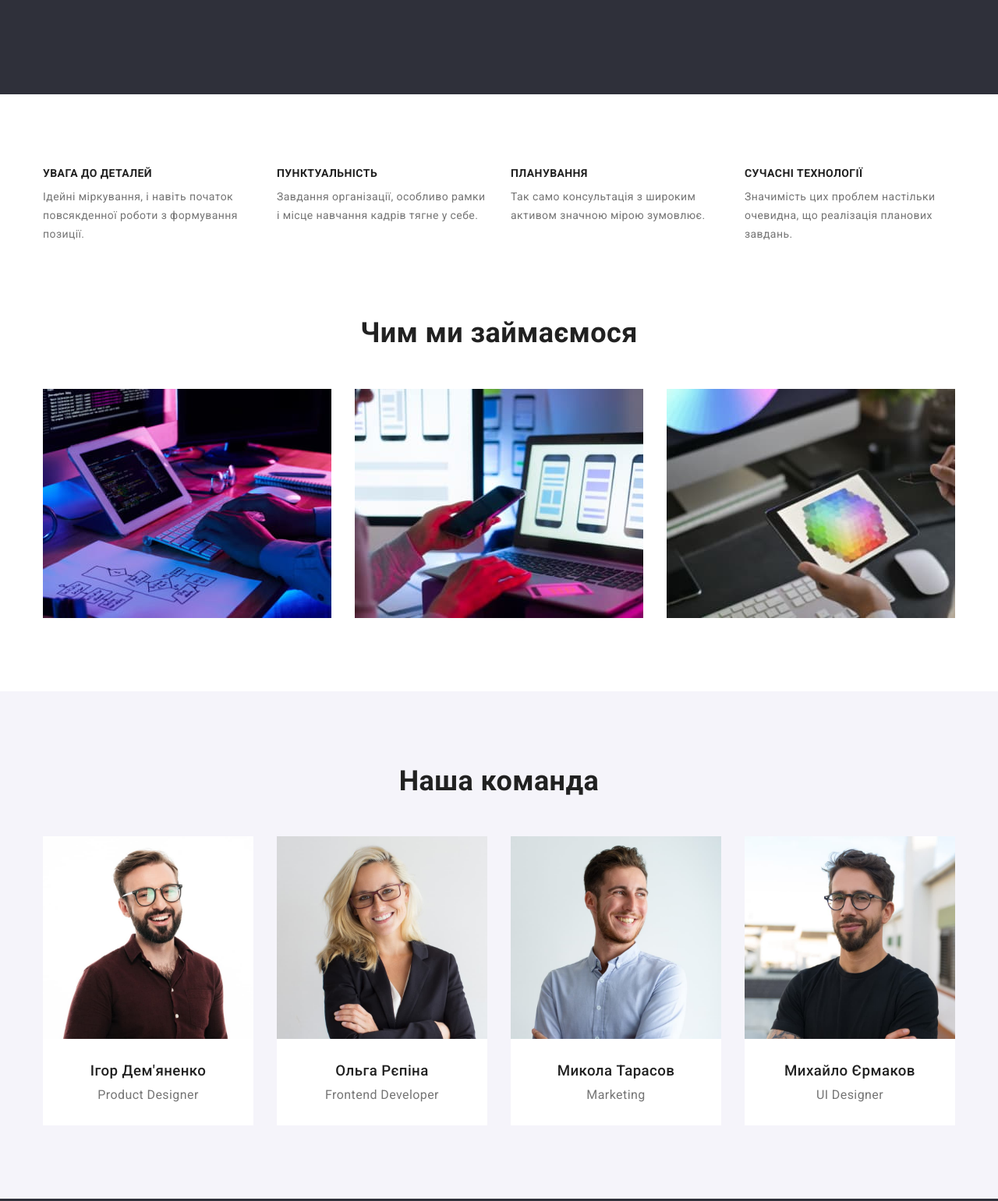
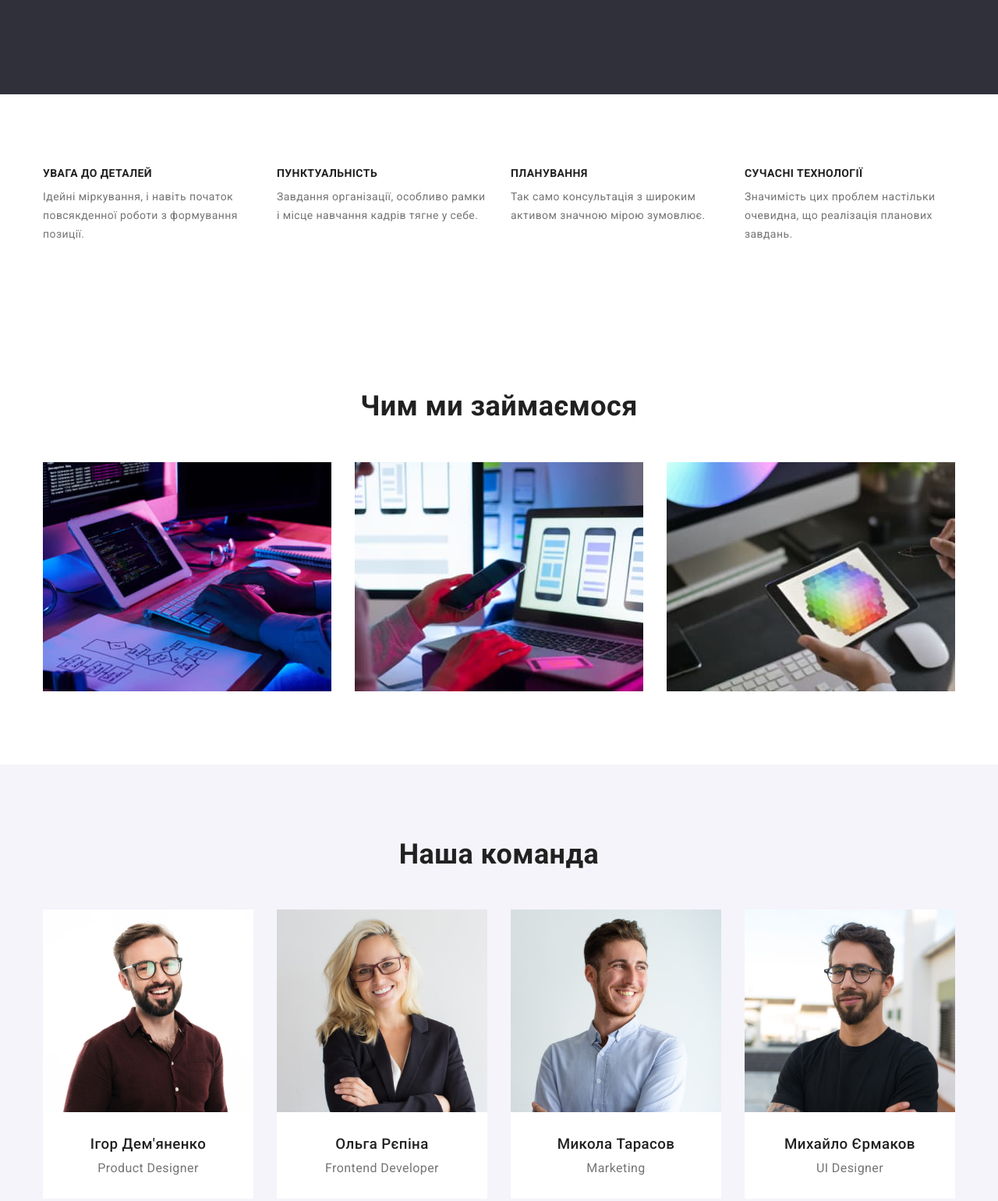
Before and after one commit to UsiTheStorm/goit-markup-hw-03, a plain HTML site: page index.html in a window 1280 px wide. Shown: the part 560-2101 px from the top of the page at 78% size. Drawn offline with nearby package versions, Linux system fonts and the light colour scheme.

Commit message:
Add class .section

```diff
--- a/css/styles.css
+++ b/css/styles.css
@@ -38,6 +38,10 @@ ul {
     width: 1200px;
     margin-right: auto;
     margin-left: auto;
+}
+.section {
+    padding-top: 94px;
+    padding-bottom: 94px;
 }
 
 .hidden {
@@ -161,7 +165,6 @@ ul {
 .advantages {
     display: flex;
     justify-content: center;
-    margin-top: 94px;
 }
 .adv-item {
     max-width: 270px;
@@ -183,9 +186,6 @@ ul {
 }
 
 /* Галерея */
-.gallery {
-    margin-top: 94px;
-}
 .gallery-container,
 .team-container {
     display: flex;
@@ -207,9 +207,6 @@ ul {
 
 /* Команда */
 .team {
-    margin-top: 94px;
-    padding-top: 94px;
-    padding-bottom: 94px;
     background-color: var(--sec-bg-color);
 }
 .memb {
@@ -261,7 +258,6 @@ ul {
 .filter {
     display: flex;
     justify-content: center;
-    margin-top: 174px;
 }
 .filter-item:not(:last-child) {
     margin-right: 8px;
@@ -292,7 +288,6 @@ ul {
     flex-wrap: wrap;
     margin: -15px;
     margin-top: 50px;
-    margin-bottom: 94px;
 }
 .proj-item {
     width: 370px;
--- a/index.html
+++ b/index.html
@@ -66,7 +66,7 @@
       <section>
         <!-- Скрытый заголовок -->
         <h2 class="hidden">Переваги</h2>
-        <ul class="semantic-list container advantages">
+        <ul class="semantic-list container section advantages">
           <li class="adv-item">
             <h3 class="adv-title">Увага до деталей</h3>
             <p class="adv-descript">
@@ -94,7 +94,7 @@
         </ul>
       </section>
       <!-- Галерея занятий -->
-      <section class="gallery container">
+      <section class="gallery section container">
         <h2 class="gallery-title">Чим ми займаємося</h2>
         <ul class="semantic-list gallery-container">
           <li class="item"><img src="./images/img1.jpg" alt="програмування" width="370" /></li>
@@ -103,7 +103,7 @@
         </ul>
       </section>
       <!-- Команда -->
-      <section class="team">
+      <section class="team section">
         <div class="container">
           <h2 class="team-title">Наша команда</h2>
           <ul class="semantic-list team-container">
```
Also changed, not shown: portfolio.html (+1 -1 lines).
